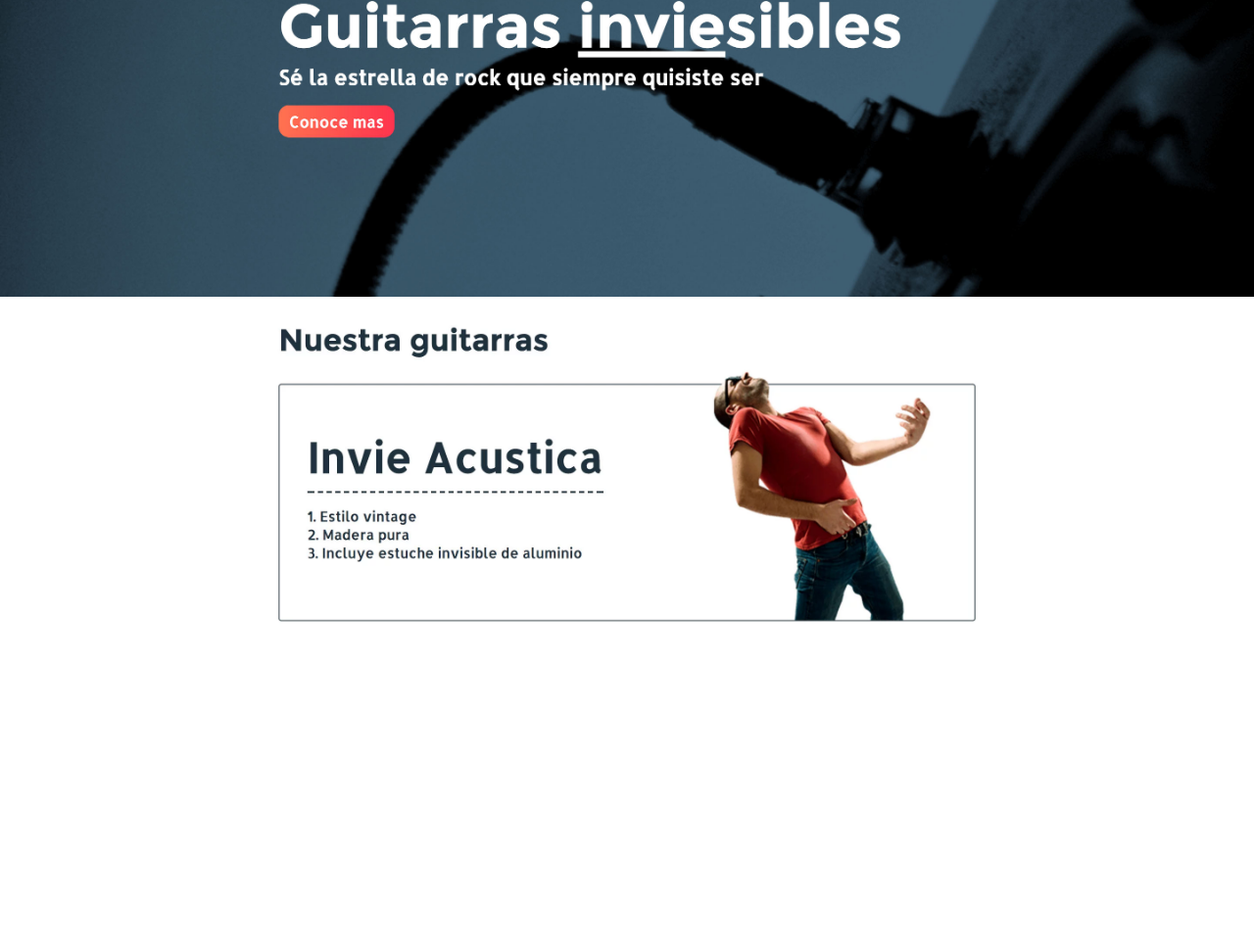
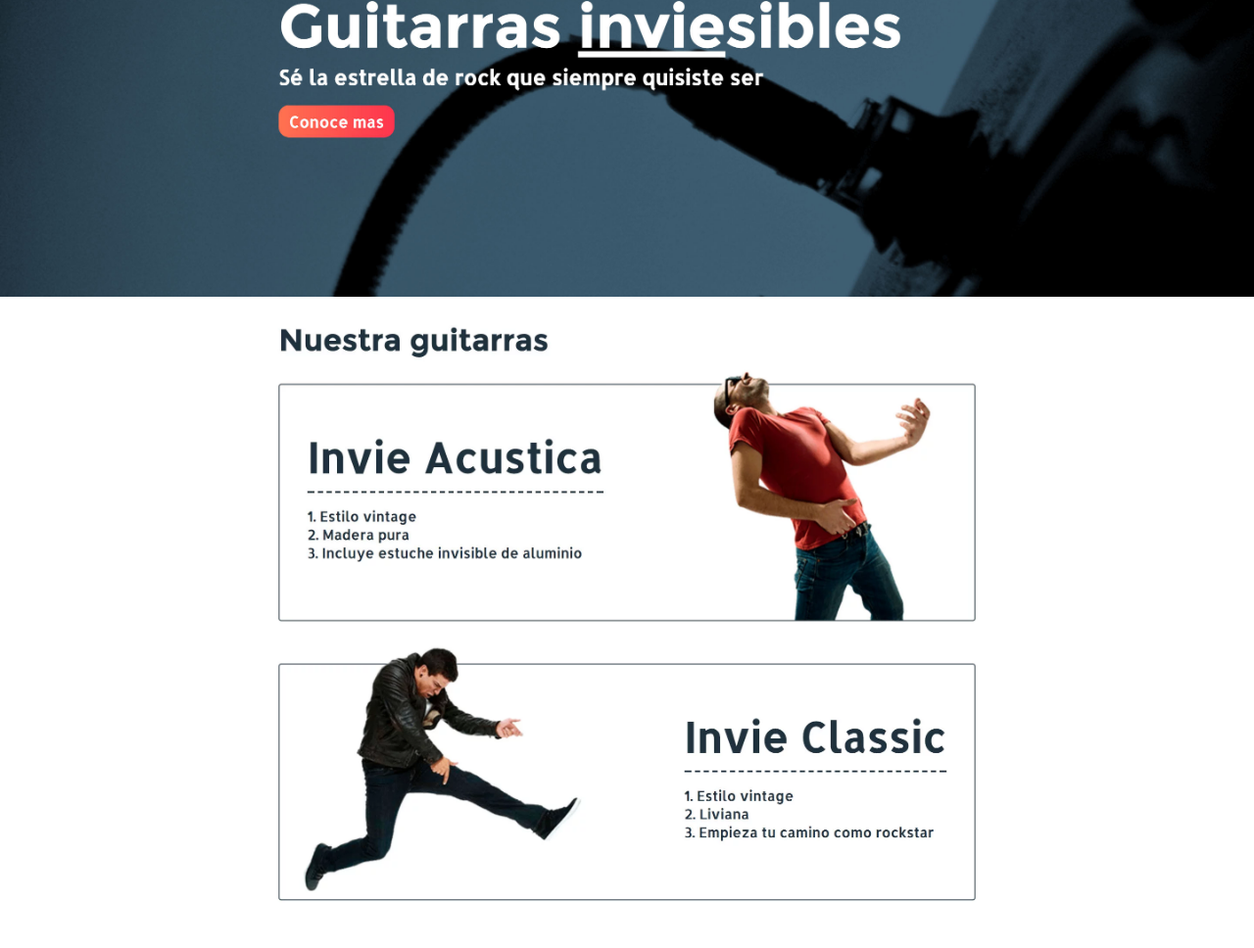
Before and after one commit to AbnerSaavedra/invie-githubPlatzi, a plain HTML site: page index.html in a window 1280 px wide. Shown: the part 176-1144 px from the top of the page at 98% size. Before the commit the page ends 827 px from the top, so only its background shows below. Drawn offline with Linux system fonts and the light colour scheme.

Commit message:
Agregando clasica

```diff
--- a/index.html
+++ b/index.html
@@ -18,5 +18,6 @@
 header.jpg">
 <img src="hero.webp">
 <img src="acustica.webp">
+<img src="clasica.webp">
 </body>
 </html>
```
Also changed, not shown: clasica.webp (added).
